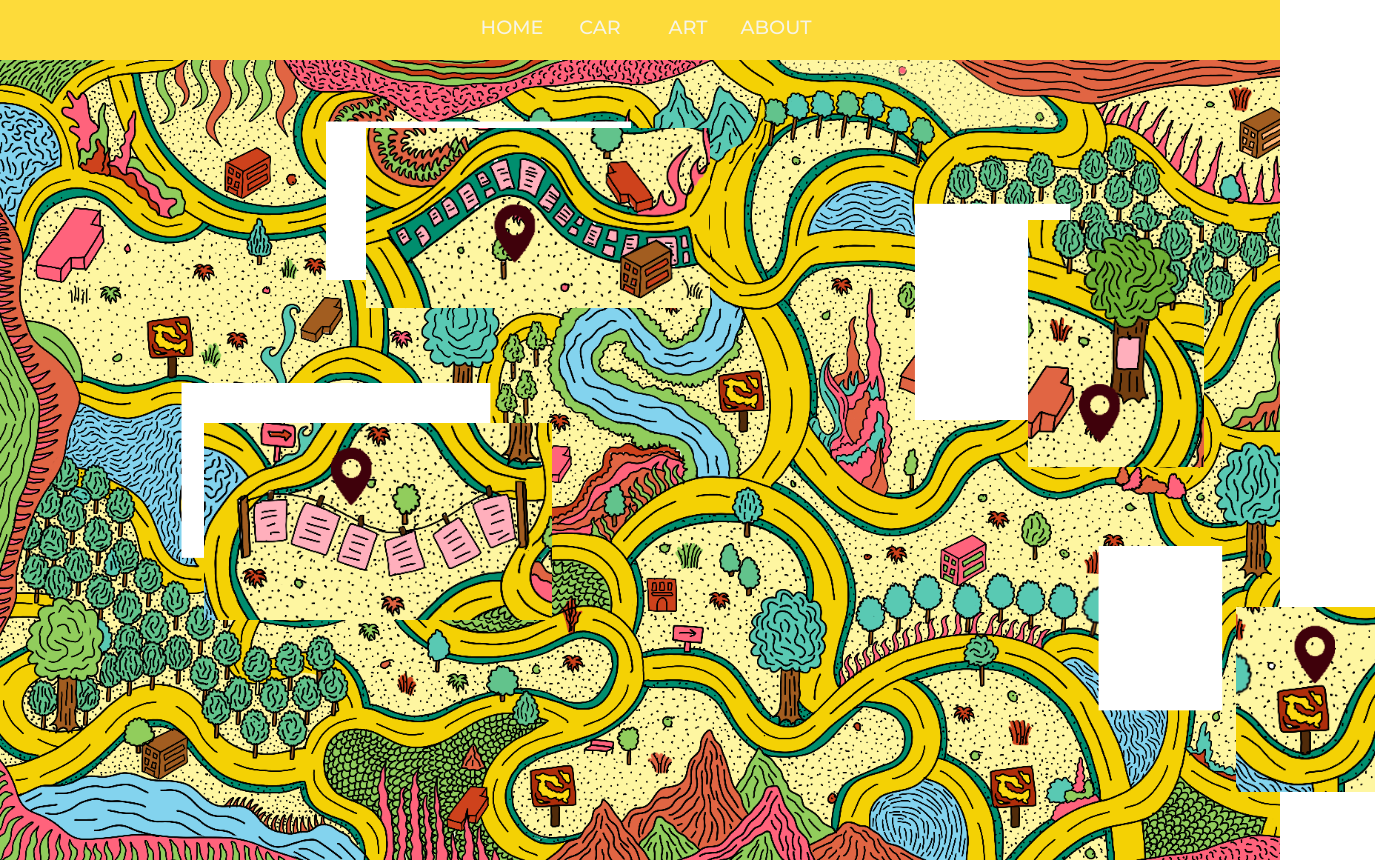
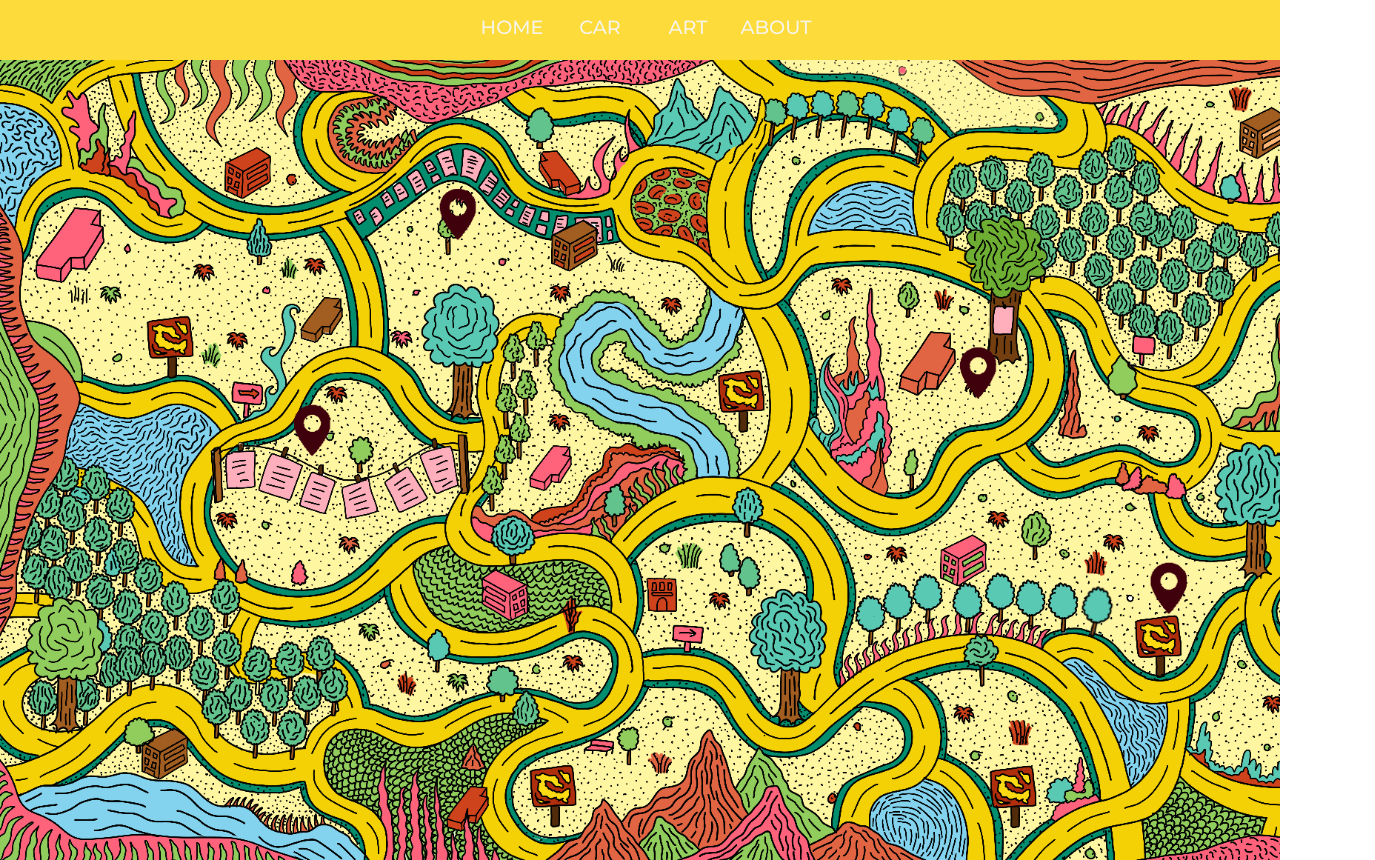
Before and after one commit to SHussainRR/projectX, an Angular app: page /homepage in a window 1280 px wide. Shown: the whole page, 1375 px wide, since content can reach past the window. Built offline with nearby package versions, Linux system fonts and the light colour scheme.

Commit message:
homepage

```diff
--- a/src/app/home-page/home-page.component.html
+++ b/src/app/home-page/home-page.component.html
@@ -1,36 +1,6 @@
 <div class="backgroundImage">
-  <div class="bg1">
-    <img
-      class="img1"
-      src="../../assets/one.png"
-      alt="Imagee"
-      style="height: 180px; width: 344px"
-    />
-  </div>
-  <div class="bg2">
-    <img
-      class="img2"
-      src="../../assets/two.png"
-      alt=" image"
-      style="height: 247px; width: 176px; background-repeat: no-repeat"
-    />
-  </div>
-
-  <div class="bg3">
-    <img
-      class="img3"
-      src="../../assets/four.png"
-      alt=""
-      style="height: 197px; width: 348px; background-repeat: no-repeat"
-    />
-  </div>
-
-  <div class="bg4">
-    <img
-      class="img4"
-      src="../../assets/three.png"
-      alt=""
-      style="height: 185px; width: 139px; background-repeat: no-repeat"
-    />
-  </div>
+  <div class="id1"></div>
+  <div class="id2"></div>
+  <div class="id3"></div>
+  <div class="id4"></div>
 </div>
--- a/src/app/home-page/home-page.component.scss
+++ b/src/app/home-page/home-page.component.scss
@@ -1,48 +1,64 @@
 .backgroundImage {
   object-fit: fit;
-  background-image: url("../../assets/MainBackground.png");
+  background-image: url("../../assets/TaizLarkiyan.png");
   background-size: cover;
   height: 100%;
   width: 100%;
   background-repeat: no-repeat;
 }
 
-.bg1 {
+.id1 {
   position: absolute;
-  top: 128px;
-  left: 366px;
-  object-fit: fill;
-  background-repeat: no-repeat;
+  top: 22%;
+  left: 25%;
+
+  height: 19%;
+  width: 14%;
 }
 
-.img1:hover,
-.img2:hover,
-.img3:hover,
-.img4:hover {
-  border: 12px solid orange;
-  border-radius: 4px;
+.id1:hover {
+  border: 6px solid orange;
+  border-radius: 8px;
 }
 
-.bg2 {
+.id2 {
   position: absolute;
-  top: 220px;
-  left: 1028px;
-  object-fit: fill;
-  background-repeat: no-repeat;
+  top: 44%;
+  left: 65%;
+
+  height: 24%;
+  width: 10%;
 }
 
-.bg3 {
-  position: absolute;
-  top: 423px;
-  left: 204px;
-  object-fit: fill;
-  background-repeat: no-repeat;
+.id2:hover {
+  border: 6px solid orange;
+  border-radius: 8px;
 }
 
-.bg4 {
-  top: 607px;
-  left: 1236px;
-  object-fit: fill;
+.id3 {
   position: absolute;
-  background-repeat: no-repeat;
+  top: 53%;
+  left: 17%;
+
+  height: 26%;
+  width: 10%;
 }
+
+.id3:hover {
+  border: 6px solid orange;
+  border-radius: 8px;
+}
+
+.id4 {
+  position: absolute;
+  top: 75%;
+  left: 76%;
+
+  height: 28%;
+  width: 14%;
+}
+
+.id4:hover {
+  border: 6px solid orange;
+  border-radius: 8px;
+}
```
Also changed, not shown: src/assets/TaizLarkiyan.png (added).
